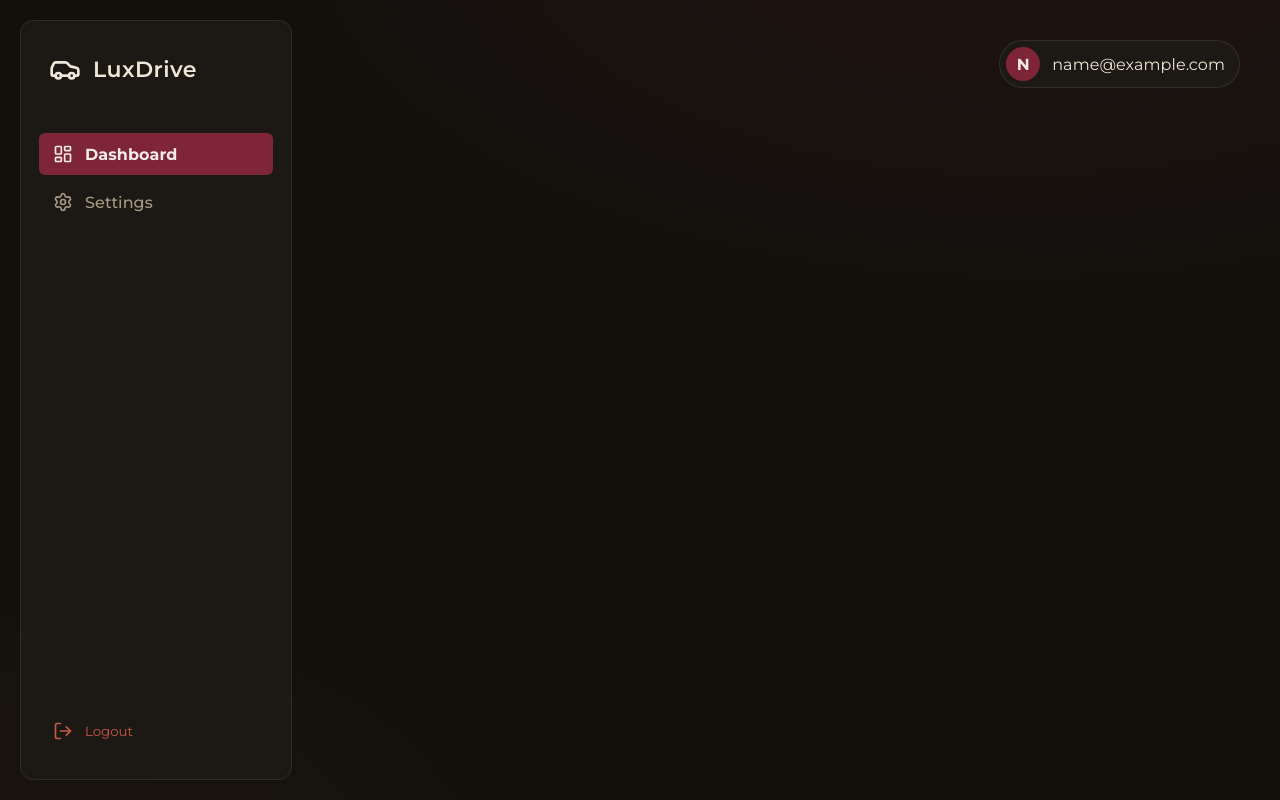
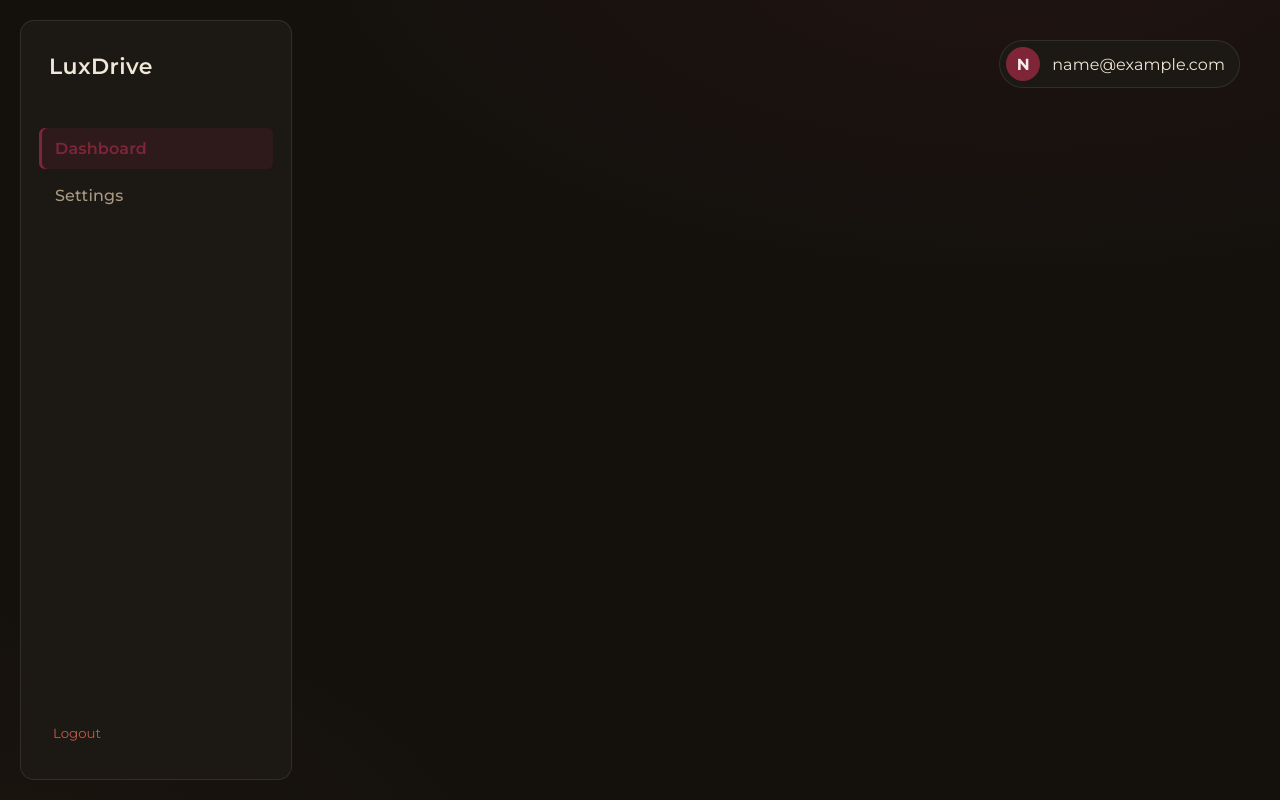
Before and after one commit to ahmadi-amine/automated-car-rental, a Next.js app in the folder frontend/: page /dashboard in a window 1280 px wide. Built offline with nearby package versions, Linux system fonts and the light colour scheme; sample sign-in values are in the browser's storage.

Commit message:
Make sidebar nav typographic (remove icons, refined active state)

```diff
--- a/frontend/src/app/dashboard/dashboard.css
+++ b/frontend/src/app/dashboard/dashboard.css
@@ -42,13 +42,11 @@
 }
 
 .navItem {
-    display: flex;
-    align-items: center;
-    gap: 12px;
-    padding: 11px 14px;
+    padding: 11px 16px;
     border-radius: var(--radius);
     color: var(--text-secondary);
     font-weight: 500;
+    letter-spacing: 0.01em;
     cursor: pointer;
     transition: var(--transition);
 }
@@ -59,9 +57,10 @@
 }
 
 .navItem.active {
-    background: var(--accent);
-    color: var(--accent-contrast);
-    font-weight: 700;
+    background: var(--accent-soft);
+    color: var(--accent);
+    font-weight: 600;
+    box-shadow: inset 3px 0 0 var(--accent);
 }
 
 .logoutBtn {
--- a/frontend/src/app/dashboard/page.tsx
+++ b/frontend/src/app/dashboard/page.tsx
@@ -2,7 +2,6 @@
 
 import React, { useEffect, useState } from 'react';
 import { useRouter } from 'next/navigation';
-import { Car, LogOut, LayoutDashboard, Users, Settings, Package, Calendar, Receipt, TrendingUp } from 'lucide-react';
 import AdminDashboard from '../../components/AdminDashboard';
 import AgenciesTable from '../../components/AgenciesTable';
 import AgencyDashboard from '../../components/AgencyDashboard';
@@ -146,7 +145,6 @@ export default function DashboardPage() {
         <div className="dashboardContainer">
             <aside className="sidebar glass">
                 <div className="logoSection">
-                    <Car size={32} className="logoIcon" />
                     <span className="logoText">LuxDrive</span>
                 </div>
 
@@ -155,7 +153,6 @@ export default function DashboardPage() {
                         className={`navItem ${activeTab === 'dashboard' ? 'active' : ''}`}
                         onClick={() => { setActiveTab('dashboard'); router.push('/dashboard?view=dashboard'); }}
                     >
-                        <LayoutDashboard size={20} />
                         <span>Dashboard</span>
                     </div>
 
@@ -164,7 +161,6 @@ export default function DashboardPage() {
                             className={`navItem ${activeTab === 'agencies' ? 'active' : ''}`}
                             onClick={() => { setActiveTab('agencies'); router.push('/dashboard?view=agencies'); }}
                         >
-                            <Users size={20} />
                             <span>Agencies</span>
                         </div>
                     )}
@@ -175,35 +171,30 @@ export default function DashboardPage() {
                                 className={`navItem ${activeTab === 'fleet' ? 'active' : ''}`}
                                 onClick={() => { setActiveTab('fleet'); router.push('/dashboard?view=fleet'); }}
                             >
-                                <Package size={20} />
                                 <span>My Fleet</span>
                             </div>
                             <div
                                 className={`navItem ${activeTab === 'bookings' ? 'active' : ''}`}
                                 onClick={() => { setActiveTab('bookings'); router.push('/dashboard?view=bookings'); }}
                             >
-                                <Calendar size={20} />
                                 <span>Bookings</span>
                             </div>
                             <div
                                 className={`navItem ${activeTab === 'clients' ? 'active' : ''}`}
                                 onClick={() => { setActiveTab('clients'); router.push('/dashboard?view=clients'); }}
                             >
-                                <Users size={20} />
                                 <span>Clients</span>
                             </div>
                             <div
                                 className={`navItem ${activeTab === 'expenses' ? 'active' : ''}`}
                                 onClick={() => { setActiveTab('expenses'); router.push('/dashboard?view=expenses'); }}
                             >
-                                <Receipt size={20} />
                                 <span>Expenses</span>
                             </div>
                             <div
                                 className={`navItem ${activeTab === 'profitability' ? 'active' : ''}`}
                                 onClick={() => { setActiveTab('profitability'); router.push('/dashboard?view=profitability'); }}
                             >
-                                <TrendingUp size={20} />
                                 <span>Profitability</span>
                             </div>
                         </>
@@ -213,13 +204,11 @@ export default function DashboardPage() {
                         className={`navItem ${activeTab === 'settings' ? 'active' : ''}`}
                         onClick={() => { setActiveTab('settings'); router.push('/dashboard?view=settings'); }}
                     >
-                        <Settings size={20} />
                         <span>Settings</span>
                     </div>
                 </nav>
 
                 <button onClick={handleLogout} className="logoutBtn">
-                    <LogOut size={20} />
                     <span>Logout</span>
                 </button>
             </aside>
```
